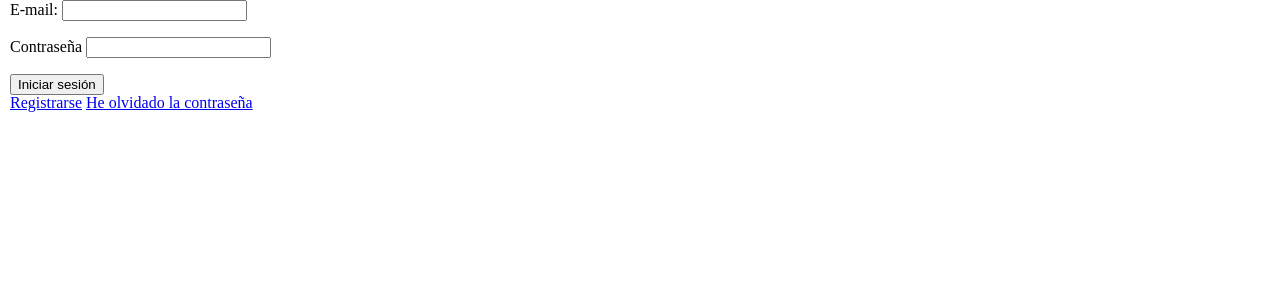
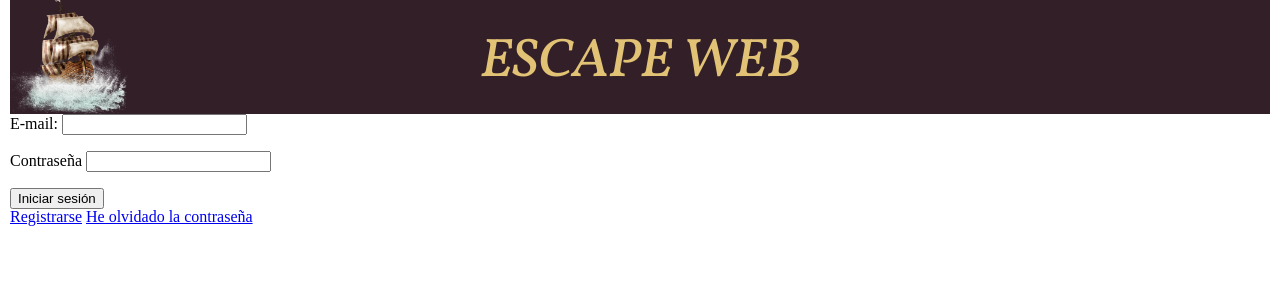
Before and after one commit to diezMalena/Desafio1, a PHP site: page / in a window 1280 px wide. Shown: the top 300 px of the page. Run offline with PHP 8.4, Linux system fonts and the light colour scheme.

Commit message:
header editado

```diff
--- a/CSS/_colores.scss
+++ b/CSS/_colores.scss
@@ -1,5 +1,10 @@
 //Variables de colores:
-$colorMain: #d1deec;
+$colorHeader: #321F28;
+
+
+
+
+
 $primerColor: #075525;
 $primerColorEncendido: #129247;
 $segundoColor: #043a0d;
@@ -8,3 +13,4 @@ $tercerColor: #1d5f2e;
 $tercerColorEncendido: #5daf70;
 $cuartoColor: #949613;
 $cuartoColorEncendido: #e6e77f;
+$colorMain: #d1deec;
--- a/CSS/_estructura.scss
+++ b/CSS/_estructura.scss
@@ -1,7 +1,7 @@
 //header, footer, nav, section:
-
+@import "_colores.scss";
 header{
-    background-color: cadetblue;
+    background-color: $colorHeader;
 }
 
 nav{
--- a/CSS/_rejilla.scss
+++ b/CSS/_rejilla.scss
@@ -6,7 +6,7 @@ $colorMain:rgb(5, 88, 54);
 .container {
     position: relative;
     width: 100%;
-    max-width: 1280px;
+    max-width: 1900px;
     margin: 0 auto;
     padding: 0 10px;
 }
@@ -104,3 +104,9 @@ $colorMain:rgb(5, 88, 54);
 .divMenuHorizontal{
     margin-left: 26%;
 }
+
+
+.edicionTitulo{
+    margin-top: 35px;
+    padding-left: 50px;
+}
--- a/CSS/_tipografia.scss
+++ b/CSS/_tipografia.scss
@@ -1,3 +1,5 @@
+@import url("https://fonts.googleapis.com/css2?family=Vollkorn:ital,wght@1,700&display=swap");
+
 //Para las P y las H, poner dos tipos diferentes de letra.
 p{
     font-family: Verdana;
@@ -7,10 +9,12 @@ p{
 
 @for $i from 1 through 6{
     h#{$i} {
-        font-family: Comic Arial;
+        font-family: 'Vollkorn', italic;
         font-size: 2rem * (1.7/$i);
+        color: #E2C275;
     }
 }
+
 
 .vertical{
     ul{
--- a/CSS/general.css
+++ b/CSS/general.css
@@ -2,6 +2,7 @@
    v2.0 | 20110126
    License: none (public domain)
 */
+@import url("https://fonts.googleapis.com/css2?family=Vollkorn:ital,wght@1,700&display=swap");
 html, body, div, span, applet, object, iframe,
 h1, h2, h3, h4, h5, h6, p, blockquote, pre,
 a, abbr, acronym, address, big, cite, code,
@@ -60,7 +61,7 @@ table {
 .container {
   position: relative;
   width: 100%;
-  max-width: 1280px;
+  max-width: 1900px;
   margin: 0 auto;
   padding: 0 10px;
 }
@@ -299,39 +300,50 @@ table {
   margin-left: 26%;
 }
 
+.edicionTitulo {
+  margin-top: 35px;
+  padding-left: 50px;
+}
+
 p {
   font-family: Verdana;
   color: black;
 }
 
 h1 {
-  font-family: Comic Arial;
+  font-family: 'Vollkorn', italic;
   font-size: 3.4rem;
+  color: #E2C275;
 }
 
 h2 {
-  font-family: Comic Arial;
+  font-family: 'Vollkorn', italic;
   font-size: 1.7rem;
+  color: #E2C275;
 }
 
 h3 {
-  font-family: Comic Arial;
+  font-family: 'Vollkorn', italic;
   font-size: 1.13333rem;
+  color: #E2C275;
 }
 
 h4 {
-  font-family: Comic Arial;
+  font-family: 'Vollkorn', italic;
   font-size: 0.85rem;
+  color: #E2C275;
 }
 
 h5 {
-  font-family: Comic Arial;
+  font-family: 'Vollkorn', italic;
   font-size: 0.68rem;
+  color: #E2C275;
 }
 
 h6 {
-  font-family: Comic Arial;
+  font-family: 'Vollkorn', italic;
   font-size: 0.56667rem;
+  color: #E2C275;
 }
 
 .vertical ul {
@@ -426,7 +438,7 @@ form.secundario {
 }
 
 header {
-  background-color: cadetblue;
+  background-color: #321F28;
 }
 
 nav {
--- /dev/null
+++ b/Controlador/desafio1.txt
@@ -0,0 +1,2 @@
+Conexión a la Base de Datos correcta.
+Se ha iniciado sesión correctamente.
--- a/index.php
+++ b/index.php
@@ -3,6 +3,7 @@
         <title>Escape Web</title>
         <script src="Script/validacion.js"></script>
         <link rel="stylesheet" href="./CSS/general.css">
+        <link rel="stylesheet" href="https://fonts.googleapis.com/css2?family=Vollkorn:ital,wght@1,500&display=swap">
     </head>
 
     <body>
@@ -17,7 +18,11 @@
         <div class="container">
             <header class="row">
                 <div class="col-e-4 col-m-12">
-                <img src="" alt="">
+                    <img src="./Img/Generales/barco.png" class="imgResponsive">
+                </div>
+
+                <div class="col-e-6 col-m-12 edicionTitulo">
+                    <h1>ESCAPE WEB</h1>
                 </div>
             </header>
 
```
Also changed, not shown: Img/Generales/barco.png (added), 1 other file.
